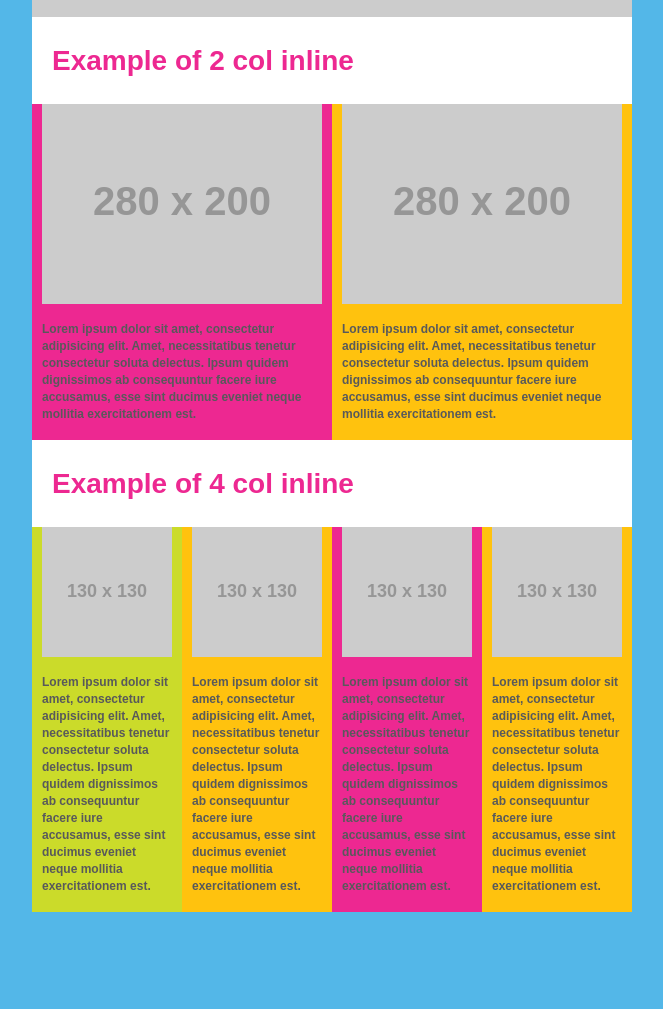
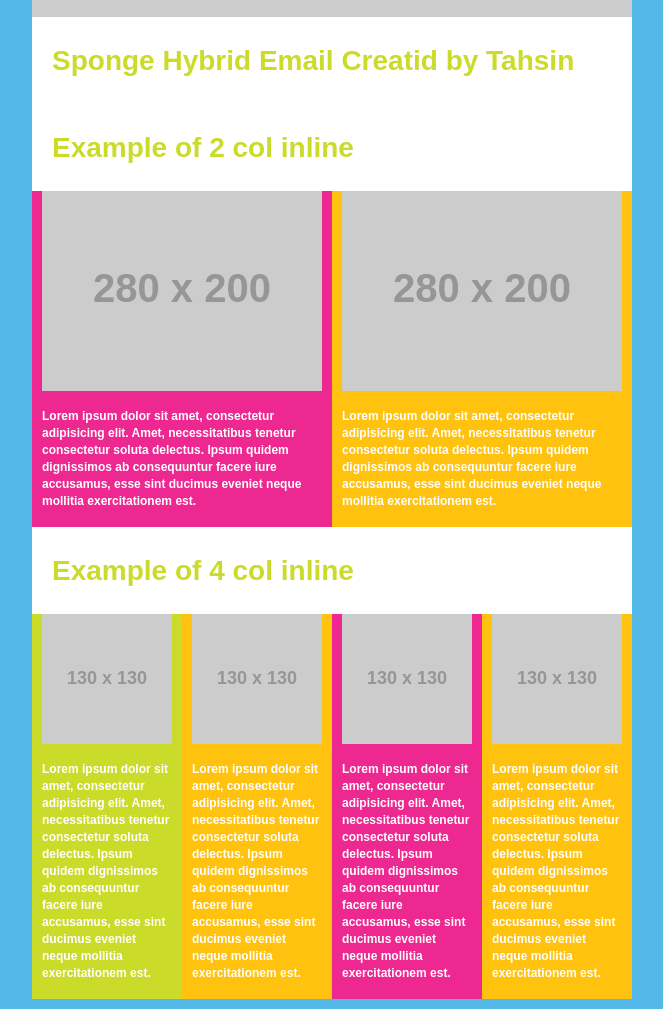
Before and after one commit to tahsinwonders/email-inliner, a website: page generated-inline/index.html in a window 1280 px wide. Shown: the part 193-1202 px from the top of the page, without its empty margins (308-971 px from the left). Before the commit the page ends 1115 px from the top, so only its background shows below. Drawn offline with Linux system fonts and the light colour scheme; placeholder pictures from the web are drawn by us.

Commit message:
text headline changes

```diff
--- a/generated-inline/index.html
+++ b/generated-inline/index.html
@@ -150,9 +150,15 @@
                               <!-- nested gutter row 2 colums outlook conditional hack -->
                               <div id="row-2">
                                   <table cellpadding="0" cellspacing="0" borer="0" class="expand-container" style="border-spacing: 0; font-family: sans-serif; color: #333333; width: 100%;">
+                                    <tr>
+                                      <td class="h1 gutter" style="padding: 0; font-family: Arial, sans-serif; padding-left: 20px; padding-right: 20px; padding-top: 30px; padding-bottom: 30px; font-size: 28px; line-height: 27px; font-weight: bold; color: #cbdb2a;">
+                                        Sponge Hybrid Email Creatid by Tahsin
+
+                                      </td>
+                                    </tr>
                                       <tr>
                                           <td class="gutter" bgcolor="white" style="padding: 0; font-family: Arial, sans-serif; padding-left: 20px; padding-right: 20px; padding-top: 30px; padding-bottom: 30px;">
-                                              <span class="h1" style="font-size: 28px; line-height: 27px; font-weight: bold; color: #ed2891;">Example of 2 col inline</span> <br>
+                                              <span class="h1" style="font-size: 28px; line-height: 27px; font-weight: bold; color: #cbdb2a;">Example of 2 col inline</span> <br>
                                           </td>
                                       </tr>
                                       <tr>
@@ -169,7 +175,7 @@
                                                                             <!-- nexted actual 280 px container -->
                                                                             <table cellpadding="0" cellspacing="0" borer="0" style="border-spacing: 0; font-family: sans-serif; color: #333333; margin: 0 auto; width: 280px;" class="center" align="center">
                                                                                 <tr>
-                                                                                    <td class="img-fluid p h1" style="padding: 0; font-family: Arial, sans-serif; font-size: 12px; line-height: 17px; font-weight: bold; color: #58595b; text-align: left;">
+                                                                                    <td class="img-fluid p h1" style="padding: 0; font-family: Arial, sans-serif; font-size: 12px; line-height: 17px; font-weight: bold; color: white; text-align: left;">
                                                                                         <img src="http://placehold.it/280x200" width="280" style="border: 0; max-width: 100%; height: auto;"> <br> <br>
                                                                                         Lorem ipsum dolor sit amet, consectetur adipisicing elit. Amet, necessitatibus tenetur consectetur soluta delectus. Ipsum quidem dignissimos ab consequuntur facere iure accusamus, esse sint ducimus eveniet neque mollitia exercitationem est.
                                                                                         <br><br>
@@ -192,7 +198,7 @@
                                                                             <!-- nexted actual 280 px container -->
                                                                             <table cellpadding="0" cellspacing="0" borer="0" style="border-spacing: 0; font-family: sans-serif; color: #333333; margin: 0 auto; width: 280px;" class="center" align="center">
                                                                                 <tr>
-                                                                                    <td class="img-fluid p h1" style="padding: 0; font-family: Arial, sans-serif; font-size: 12px; line-height: 17px; font-weight: bold; color: #58595b; text-align: left;">
+                                                                                    <td class="img-fluid p h1" style="padding: 0; font-family: Arial, sans-serif; font-size: 12px; line-height: 17px; font-weight: bold; color: white; text-align: left;">
                                                                                         <img src="http://placehold.it/280x200" width="280" style="border: 0; max-width: 100%; height: auto;"> <br> <br>
                                                                                         Lorem ipsum dolor sit amet, consectetur adipisicing elit. Amet, necessitatibus tenetur consectetur soluta delectus. Ipsum quidem dignissimos ab consequuntur facere iure accusamus, esse sint ducimus eveniet neque mollitia exercitationem est.
                                                                                         <br><br>
@@ -220,7 +226,7 @@
                                   <table cellpadding="0" cellspacing="0" borer="0" class="expand-container" style="border-spacing: 0; font-family: sans-serif; color: #333333; width: 100%;">
                                       <tr>
                                           <td class="gutter" bgcolor="white" style="padding: 0; font-family: Arial, sans-serif; padding-left: 20px; padding-right: 20px; padding-top: 30px; padding-bottom: 30px;">
-                                              <span class="h1" style="font-size: 28px; line-height: 27px; font-weight: bold; color: #ed2891;">Example of 4 col inline</span> <br>
+                                              <span class="h1" style="font-size: 28px; line-height: 27px; font-weight: bold; color: #cbdb2a;">Example of 4 col inline</span> <br>
                                           </td>
                                       </tr>
                                       <tr>
@@ -237,7 +243,7 @@
                                                                             <!-- nexted actual 280 px container -->
                                                                             <table cellpadding="0" cellspacing="0" borer="0" style="border-spacing: 0; font-family: sans-serif; color: #333333; margin: 0 auto; width: 130px;" class="center" align="center">
                                                                                 <tr>
-                                                                                    <td class="img-fluid p h1" style="padding: 0; font-family: Arial, sans-serif; font-size: 12px; line-height: 17px; font-weight: bold; color: #58595b; text-align: left;">
+                                                                                    <td class="img-fluid p h1" style="padding: 0; font-family: Arial, sans-serif; font-size: 12px; line-height: 17px; font-weight: bold; color: white; text-align: left;">
                                                                                         <img src="http://placehold.it/130x130" width="130" style="border: 0; max-width: 100%; height: auto;"> <br> <br>
                                                                                         Lorem ipsum dolor sit amet, consectetur adipisicing elit. Amet, necessitatibus tenetur consectetur soluta delectus. Ipsum quidem dignissimos ab consequuntur facere iure accusamus, esse sint ducimus eveniet neque mollitia exercitationem est.
                                                                                         <br><br>
@@ -260,7 +266,7 @@
                                                                             <!-- nexted actual 130 px container -->
                                                                             <table cellpadding="0" cellspacing="0" borer="0" style="border-spacing: 0; font-family: sans-serif; color: #333333; margin: 0 auto; width: 130px;" class="center" align="center">
                                                                                 <tr>
-                                                                                    <td class="img-fluid p h1" style="padding: 0; font-family: Arial, sans-serif; font-size: 12px; line-height: 17px; font-weight: bold; color: #58595b; text-align: left;">
+                                                                                    <td class="img-fluid p h1" style="padding: 0; font-family: Arial, sans-serif; font-size: 12px; line-height: 17px; font-weight: bold; color: white; text-align: left;">
                                                                                         <img src="http://placehold.it/130x130" width="130" style="border: 0; max-width: 100%; height: auto;"> <br> <br>
                                                                                         Lorem ipsum dolor sit amet, consectetur adipisicing elit. Amet, necessitatibus tenetur consectetur soluta delectus. Ipsum quidem dignissimos ab consequuntur facere iure accusamus, esse sint ducimus eveniet neque mollitia exercitationem est.
                                                                                         <br><br>
@@ -283,7 +289,7 @@
                                                                             <!-- nexted actual 130 px container -->
                                                                             <table cellpadding="0" cellspacing="0" borer="0" style="border-spacing: 0; font-family: sans-serif; color: #333333; margin: 0 auto; width: 130px;" class="center" align="center">
                                                                                 <tr>
-                                                                                    <td class="img-fluid p h1" style="padding: 0; font-family: Arial, sans-serif; font-size: 12px; line-height: 17px; font-weight: bold; color: #58595b; text-align: left;">
+                                                                                    <td class="img-fluid p h1" style="padding: 0; font-family: Arial, sans-serif; font-size: 12px; line-height: 17px; font-weight: bold; color: white; text-align: left;">
                                                                                         <img src="http://placehold.it/130x130" width="130" style="border: 0; max-width: 100%; height: auto;"> <br> <br>
                                                                                         Lorem ipsum dolor sit amet, consectetur adipisicing elit. Amet, necessitatibus tenetur consectetur soluta delectus. Ipsum quidem dignissimos ab consequuntur facere iure accusamus, esse sint ducimus eveniet neque mollitia exercitationem est.
                                                                                         <br><br>
@@ -306,7 +312,7 @@
                                                                             <!-- nexted actual 130 px container -->
                                                                             <table cellpadding="0" cellspacing="0" borer="0" style="border-spacing: 0; font-family: sans-serif; color: #333333; margin: 0 auto; width: 130px;" class="center" align="center">
                                                                                 <tr>
-                                                                                    <td class="img-fluid p h1" style="padding: 0; font-family: Arial, sans-serif; font-size: 12px; line-height: 17px; font-weight: bold; color: #58595b; text-align: left;">
+                                                                                    <td class="img-fluid p h1" style="padding: 0; font-family: Arial, sans-serif; font-size: 12px; line-height: 17px; font-weight: bold; color: white; text-align: left;">
                                                                                         <img src="http://placehold.it/130x130" width="130" style="border: 0; max-width: 100%; height: auto;"> <br> <br>
                                                                                         Lorem ipsum dolor sit amet, consectetur adipisicing elit. Amet, necessitatibus tenetur consectetur soluta delectus. Ipsum quidem dignissimos ab consequuntur facere iure accusamus, esse sint ducimus eveniet neque mollitia exercitationem est.
                                                                                         <br><br>
--- a/non-inline/sass/main.scss
+++ b/non-inline/sass/main.scss
@@ -7,7 +7,7 @@
 .lime-bg {background-color:$lime-color;}
 
 .wrapper {
-  background-color:$cyan-color;
+  background-color:$red-color;
  /* Basics */
 }
 body {
```
Also changed, not shown: non-inline/index.html (+6 -0 lines).
